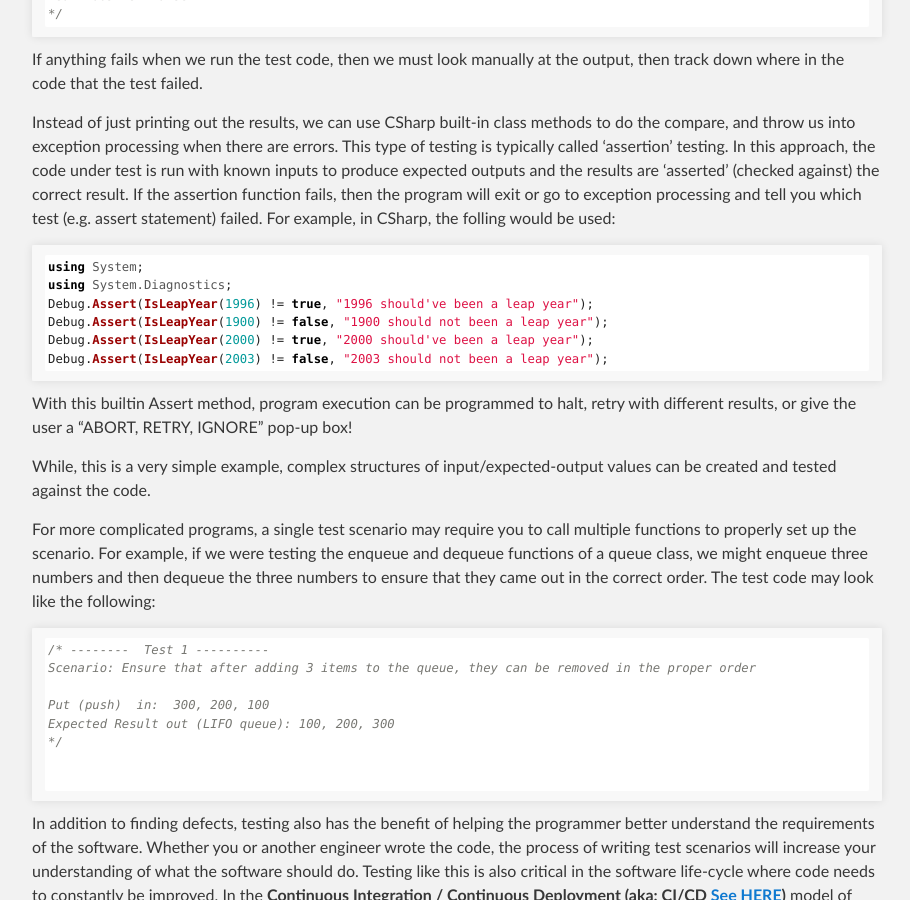
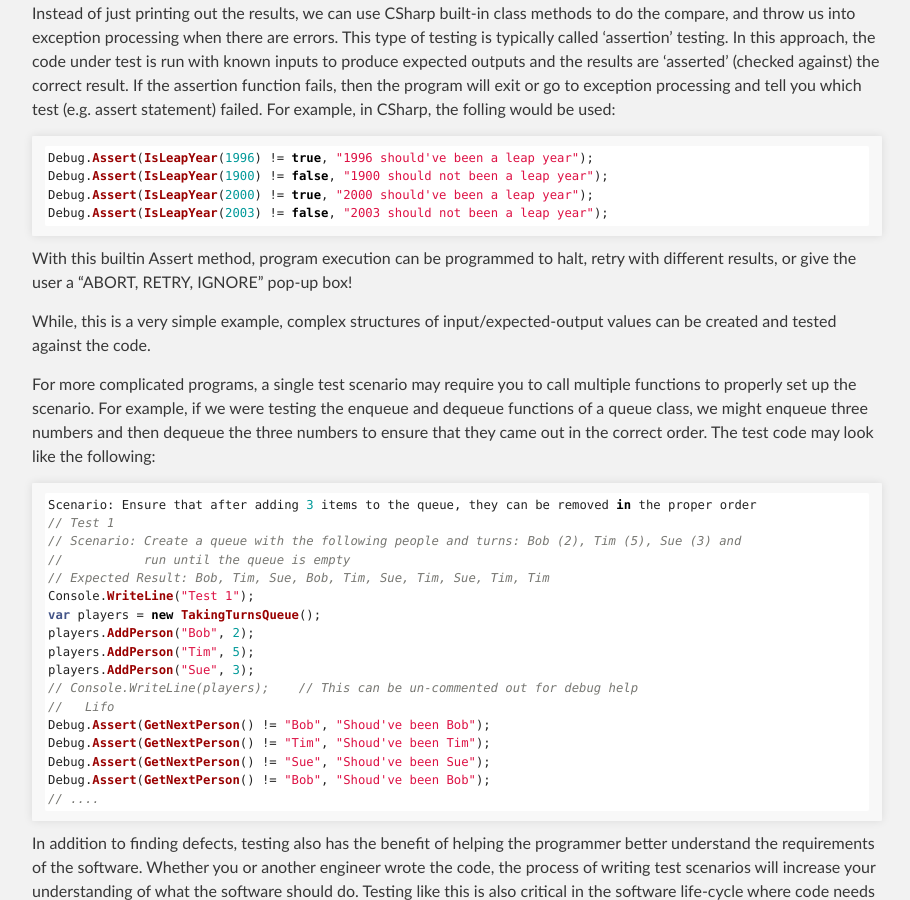
Before and after one commit to byui-cse/cse212-csharp, a Jekyll site: the page built from docs/lesson04/prepare.md, in a window 1280 px wide and 900 px high, scrolled down 4677 px. Shown: the whole window, without its empty margins (183-1093 px from the left). Built offline with Jekyll 4.4.1, drawn with Linux system fonts in a browser that asks for light colours; some web fonts are replaced; some of the changed text lies outside the part shown.

Commit message:
Corrected comments from @kaychoro, changed the example to match the Prove-04

````diff
--- a/docs/lesson04/prepare.md
+++ b/docs/lesson04/prepare.md
@@ -75,16 +75,14 @@ The Python library also includes a class called **'deque'** which stands for a d
 
 ### Queues in CSharp
 
-| Common Queue Operation | Description | Python Code  | Performance |
+| Common Queue Operation | Description | CSharp Code  | Performance |
 |------------------------|-------------|--------------|-------------|
-| enqueue(value)         | Adds "value" to the back of the queue    | my_queue.append(value) | O(1) - Performance of adding to the end of the dynamic array |
-| dequeue()              | Two approaches: Remove and return the item from the front of the queue; or pop off index 0 | value = my_queue[0] del my_queue[0], or value = my_queue.pop(0) | O(n) - Performance of obtaining and removing from the beginning of the dynamic array |
-| size()                 | Return the size of the queue                      | length = len(my_queue)    | O(1) - Performance of returning the size of the dynamic array |
-| empty()                | Returns true if the length of the queue is zero.  | if len(my_queue) == 0:    | O(1) - Performance of checking the size of the dynamic array  |
+| enqueue(value)         | Adds "value" to the back of the queue    | myqueue.Enqueue(value) | O(1) - Performance of adding to the end of the dynamic array |
+| dequeue()              | Removes items from the queue | value = myqueue[0], or value = myqueue.Dequeue(0) | O(n) - Performance of obtaining and removing from the beginning of the dynamic array |
+| size()                 | Number of elements in the queue                      | myqueue.Count    | O(1) - Performance of returning the size of the dynamic array |
+| empty()                | Returns true if the length of the queue is zero.  | if (myqueue.Count == 0)    | O(1) - Performance of checking the size of the dynamic array  |
 
 ```csharp
-using System;
-using System.Collections;
 Queue q = new Queue();
 q.Enqueue('A');
 char ch = (char)q.Dequeue();
@@ -173,8 +171,6 @@ assert is_leap_year(2003) == False
 <!--  C# version -->
 
 ```csharp
-using System;
-using System.Diagnostics;
 Debug.Assert(IsLeapYear(1996) != true, "1996 should've been a leap year");
 Debug.Assert(IsLeapYear(1900) != false, "1900 should not been a leap year");
 Debug.Assert(IsLeapYear(2000) != true, "2000 should've been a leap year");
@@ -210,14 +206,23 @@ print(result)
 
 <!--  C# version -->
 ```csharp
-/* --------  Test 1 ----------
 Scenario: Ensure that after adding 3 items to the queue, they can be removed in the proper order
-
-Put (push)  in:  300, 200, 100
-Expected Result out (LIFO queue): 100, 200, 300
-*/
-
-
+// Test 1
+// Scenario: Create a queue with the following people and turns: Bob (2), Tim (5), Sue (3) and
+//           run until the queue is empty
+// Expected Result: Bob, Tim, Sue, Bob, Tim, Sue, Tim, Sue, Tim, Tim
+Console.WriteLine("Test 1");
+var players = new TakingTurnsQueue();
+players.AddPerson("Bob", 2);
+players.AddPerson("Tim", 5);
+players.AddPerson("Sue", 3);
+// Console.WriteLine(players);    // This can be un-commented out for debug help
+//   Lifo
+Debug.Assert(GetNextPerson() != "Bob", "Shoud've been Bob");
+Debug.Assert(GetNextPerson() != "Tim", "Shoud've been Tim");
+Debug.Assert(GetNextPerson() != "Sue", "Shoud've been Sue");
+Debug.Assert(GetNextPerson() != "Bob", "Shoud've been Bob");
+// ....
 ```
 
 
````
Also changed, not shown: docs/lesson03/prepare.md (+10 -15 lines).
